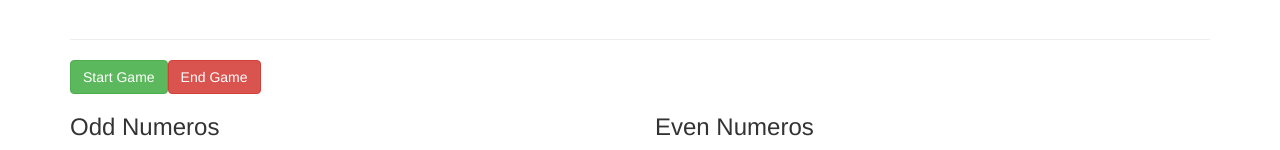
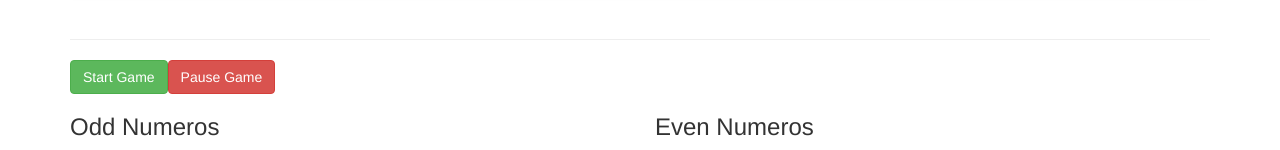
Before and after one commit to mcrisostomo9/databinding, an Angular app: page / in a window 1280 px wide. Shown: the part 500-650 px from the top of the page. Built offline with nearby package versions, Linux system fonts and the light colour scheme.

Commit message:
changed pause button text

```diff
--- a/src/app/gamecontrol/gamecontrol.component.html
+++ b/src/app/gamecontrol/gamecontrol.component.html
@@ -5,7 +5,7 @@
     >Start Game</button>
     <button class="btn btn-danger"
             (click)="onEndGame()"
-    >End Game</button>
+    >Pause Game</button>
   </div>
 </div>
 <div class="row">
```
